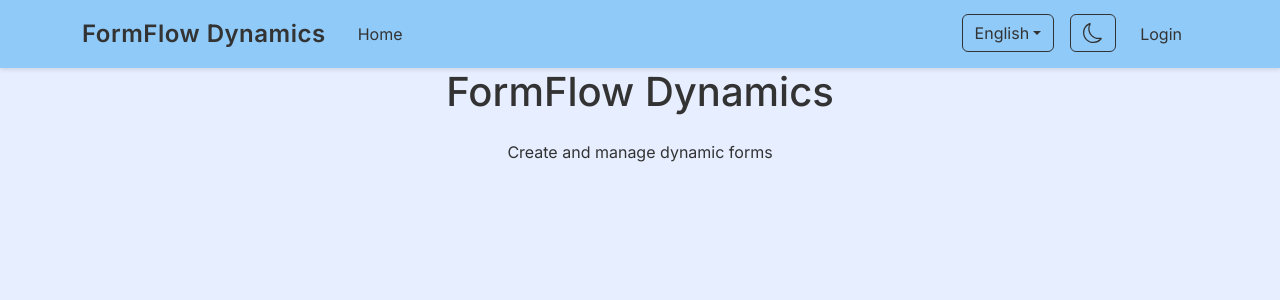
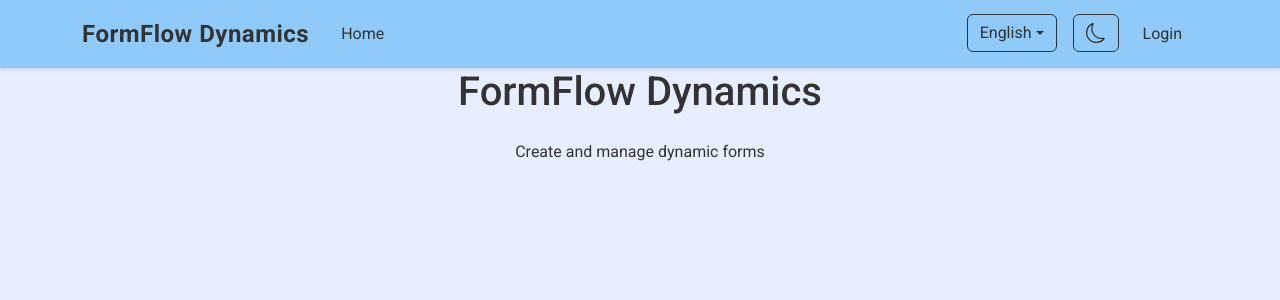
Before and after one commit to Vygintas111/formflow-dynamics, a Next.js app: page /en in a window 1280 px wide. Shown: the top 300 px of the page. Built offline with nearby package versions, Linux system fonts and the light colour scheme.

Commit message:
Added Roboto Global Font

```diff
--- a/src/app/[locale]/auth/login/page.tsx
+++ b/src/app/[locale]/auth/login/page.tsx
@@ -1,6 +1,5 @@
 import AuthContainer from "@/components/auth/AuthContainer";
 
-// Force dynamic rendering for auth pages
 export const dynamic = "force-dynamic";
 
 export default function LoginPage() {
--- a/src/app/[locale]/auth/register/page.tsx
+++ b/src/app/[locale]/auth/register/page.tsx
@@ -1,6 +1,5 @@
 import AuthContainer from "@/components/auth/AuthContainer";
 
-// Force dynamic rendering for auth pages
 export const dynamic = "force-dynamic";
 
 export default function RegisterPage() {
--- a/src/app/[locale]/layout.tsx
+++ b/src/app/[locale]/layout.tsx
@@ -1,14 +1,18 @@
 import "bootstrap/dist/css/bootstrap.min.css";
 import "react-toastify/dist/ReactToastify.css";
 import "@/styles/globals.scss";
-import { Inter } from "next/font/google";
+import { Roboto } from "next/font/google";
 import { NextIntlClientProvider } from "next-intl";
 import { ThemeProvider } from "next-themes";
 import { ToastContainer } from "react-toastify";
 import Header from "@/components/layout/Header";
 import { unstable_setRequestLocale } from "next-intl/server";
 
-const inter = Inter({ subsets: ["latin"] });
+const roboto = Roboto({
+  weight: ["300", "400", "500", "700"],
+  subsets: ["latin"],
+  display: "swap",
+});
 
 type Props = {
   children: React.ReactNode;
@@ -32,7 +36,7 @@ export default async function RootLayout({
 
   return (
     <html lang={locale} suppressHydrationWarning>
-      <body className={inter.className} suppressHydrationWarning>
+      <body className={roboto.className} suppressHydrationWarning>
         <NextIntlClientProvider locale={locale} messages={messages}>
           <ThemeProvider
             attribute="data-theme"
--- a/src/components/layout/ThemeSwitcher.tsx
+++ b/src/components/layout/ThemeSwitcher.tsx
@@ -13,10 +13,9 @@ export default function ThemeSwitcher() {
     setTheme(theme === "dark" ? "light" : "dark");
   };
 
-  // Using CSS custom properties for consistent theming
   const iconProps = {
     size: 20,
-    className: "theme-icon", // Add a class for additional styling if needed
+    className: "theme-icon",
   };
 
   return (
--- a/src/styles/globals.scss
+++ b/src/styles/globals.scss
@@ -1,4 +1,3 @@
-// Theme colors definition
 $theme-colors: (
   "primary": #90caf9,
   "secondary": #b39ddb,
@@ -10,7 +9,6 @@ $theme-colors: (
   "dark": #424242,
 );
 
-// Import Bootstrap with our custom theme colors
 @import "bootstrap/scss/bootstrap";
 
 // Base theme variables
@@ -74,8 +72,13 @@ $theme-colors: (
   --navbar-btn-hover-text: #ffffff;
 }
 
-// Import auth container styles after theme variables are defined
 @import "./auth-container.scss";
+
+// Added Roboto as the default font with fallbacks in case Google Fonts is unavailable
+body {
+  font-family: "Roboto", -apple-system, BlinkMacSystemFont, "Segoe UI", Oxygen,
+    Ubuntu, Cantarell, "Open Sans", "Helvetica Neue", sans-serif;
+}
 
 // Add theme transition to relevant properties only
 body,
```
